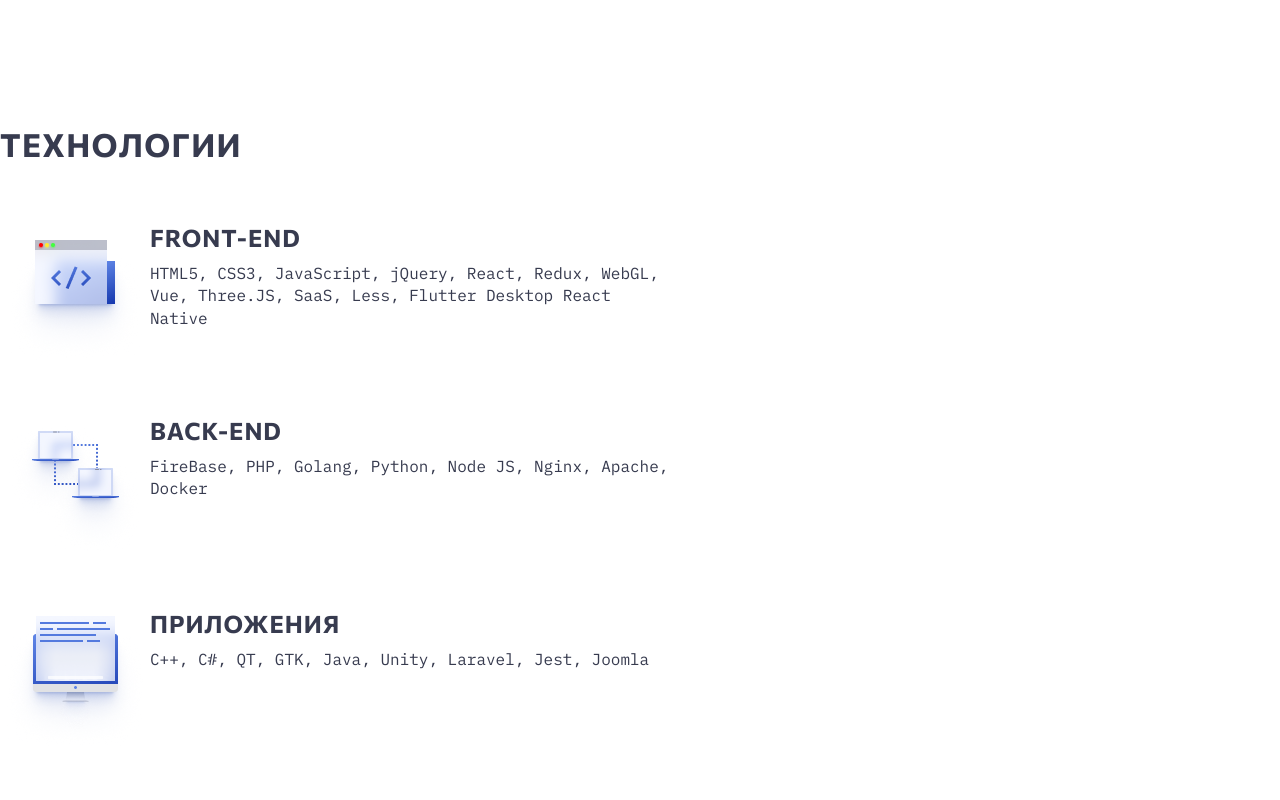
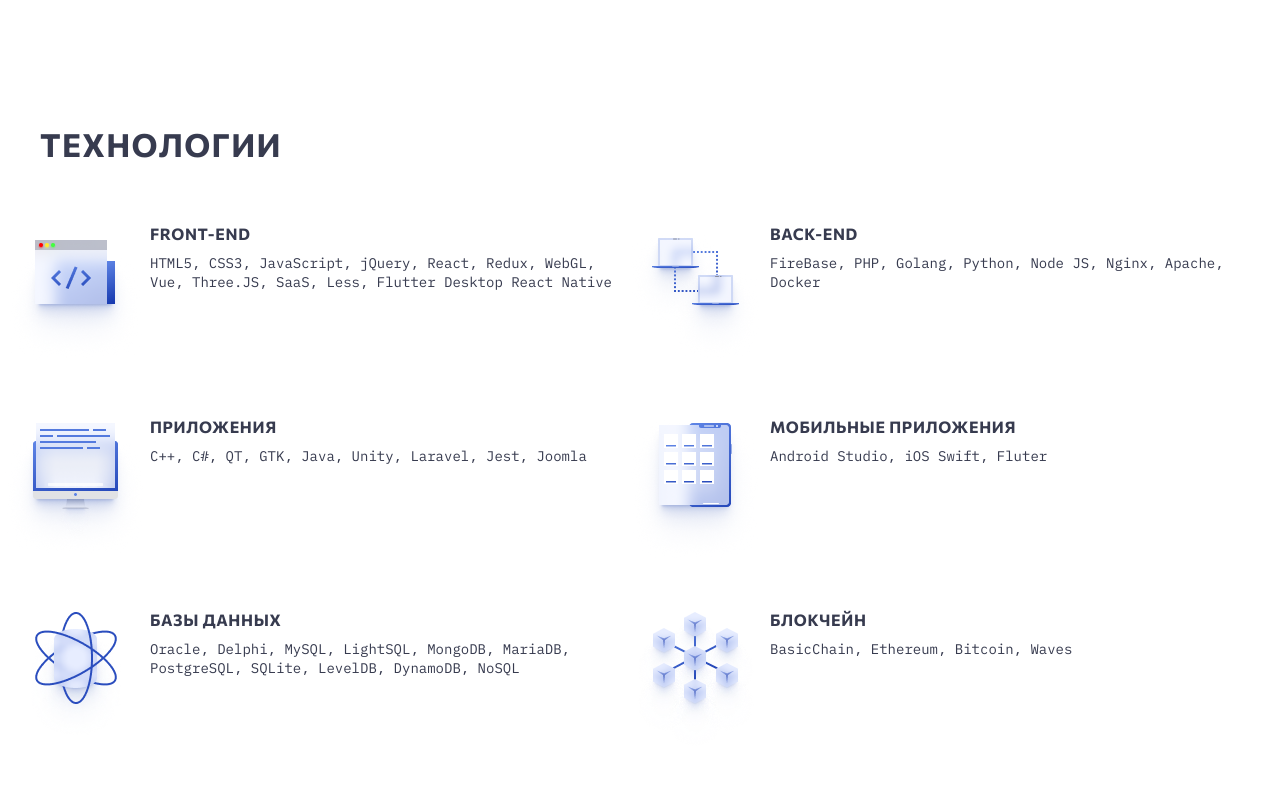
Before and after one commit to Bespalov-D-A/x-tech-form, a React (Create React App) app: page / in a window 1280 px wide. Shown: the part 2400-3200 px from the top of the page. Built offline with nearby package versions, Linux system fonts and the light colour scheme.

Commit message:
Responsive technology block for 1024

```diff
--- a/src/components/Technologies/Technologies.module.scss
+++ b/src/components/Technologies/Technologies.module.scss
@@ -1,6 +1,11 @@
+@import "./../../sass/index.scss";
+
 .techno {
 	max-width: 1392px;
 	margin: 0 auto;
+	@include media("within", "lg") {
+		padding-right: 40px;
+	}
 }
 
 .title {
@@ -12,9 +17,13 @@
 	letter-spacing: 0.04em;
 	text-transform: uppercase;
 	font-feature-settings: "tnum" on, "lnum" on;
+	@include media("within", "lg") {
+		padding: 0 40px;
+	}
 }
 
 .list {
 	display: flex;
 	flex-flow: row wrap;
+	justify-content: space-between;
 }
--- a/src/components/common/TechnoItem/TechnoItem.module.scss
+++ b/src/components/common/TechnoItem/TechnoItem.module.scss
@@ -1,11 +1,20 @@
+@import './../../../sass/index.scss';
+
 .tech {
 	display: flex;
 	flex-flow: row wrap;
-	width: 672px;
+	max-width: 672px;
+	width: 100%;
 	min-height: 193px;
+	@include media("within", "lg") {
+		min-width: 464px;
+		width: auto;
+		flex: 1 1;
+	}
 }
 
 .title {
+
 }
 
 .cover {
@@ -29,6 +38,9 @@
 	font-weight: 400;
 	font-size: 16px;
 	line-height: 140%;
+	@include media("within", "lg") {
+		font-size: 14px;
+	}
 }
 
 .title {
@@ -36,8 +48,6 @@
 	font-family: "Commissioner";
 	font-style: normal;
 	font-weight: 700;
-	font-size: 24px;
-	line-height: 32px;
 	letter-spacing: 0.04em;
 	text-transform: uppercase;
 }
```
